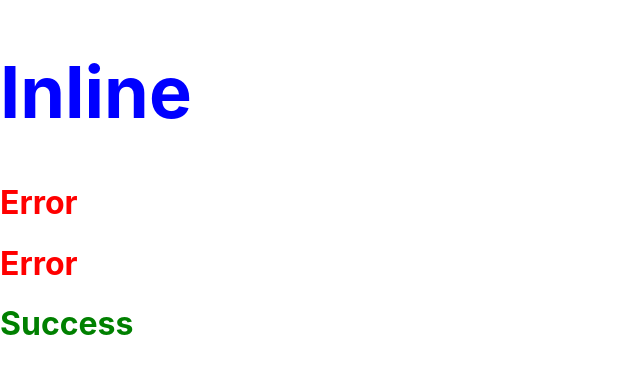
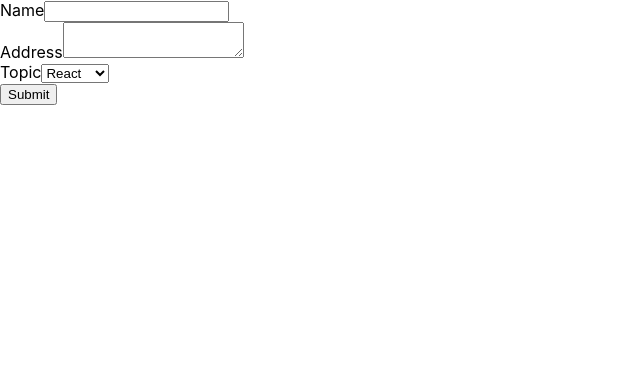
Before and after one commit to Mayankjustdial/learn-react, a React (Create React App) app: page / in a window 1280 px wide. Shown: the top 374 px of the page, without its empty margins (0-640 px from the left). Built offline with nearby package versions, Linux system fonts and the light colour scheme.

Commit message:
Basics of form handling

```diff
--- a/src/App.js
+++ b/src/App.js
@@ -12,6 +12,7 @@ import UserGreeting from "./components/UserGreeting";
 import WelcomeClass from "./components/WelcomeClass";
 import styles from "./appStyles.module.css";
 import "./appStyles.css";
+import Form from "./components/Form";
 
 function App() {
   return (
@@ -29,10 +30,12 @@ function App() {
       {/* <UserGreeting /> */}
       {/* <NameList /> */}
       {/* <StyleSheet primary={false} /> */}
-      <Inline />
+      {/* <Inline /> */}
 
-      <h1 className="error">Error</h1>
-      <h1 className={styles.success}>Success</h1>
+      {/* <h1 className="error">Error</h1> */}
+      {/* <h1 className={styles.success}>Success</h1> */}
+
+      <Form />
     </div>
   );
 }
--- /dev/null
+++ b/src/components/Form.js
@@ -0,0 +1,73 @@
+import React, { Component } from "react";
+
+class Form extends Component {
+  constructor(props) {
+    super(props);
+
+    this.state = {
+      username: "",
+      address: "",
+      topic: "react",
+    };
+  }
+
+  handleUsernameChange = (event) => {
+    this.setState({
+      username: event.target.value,
+    });
+  };
+
+  handleAddressChange = (event) => {
+    this.setState({
+      address: event.target.value,
+    });
+  };
+
+  handleTopicChange = (event) => {
+    this.setState({
+      topic: event.target.value,
+    });
+  };
+
+  handleSubmit = (event) => {
+    alert(`${this.state.username} ${this.state.address} ${this.state.topic}`);
+    event.preventDefault();
+  };
+
+  render() {
+    // ===========or
+    const { username, address, topic } = this.state;
+
+    return (
+      <div>
+        <form onSubmit={this.handleSubmit}>
+          <label>Name</label>
+          <input
+            type="text"
+            value={username}
+            onChange={this.handleUsernameChange}
+          />
+          <div>
+            <label>Address</label>
+            <textarea
+              type="text"
+              value={address}
+              onChange={this.handleAddressChange}
+            />
+          </div>
+          <div>
+            <label>Topic</label>
+            <select value={topic} onChange={this.handleTopicChange}>
+              <option value="react">React</option>
+              <option value="angular">Angular</option>
+              <option value="vue">Vue</option>
+            </select>
+          </div>
+          <button>Submit</button>
+        </form>
+      </div>
+    );
+  }
+}
+
+export default Form;
```
